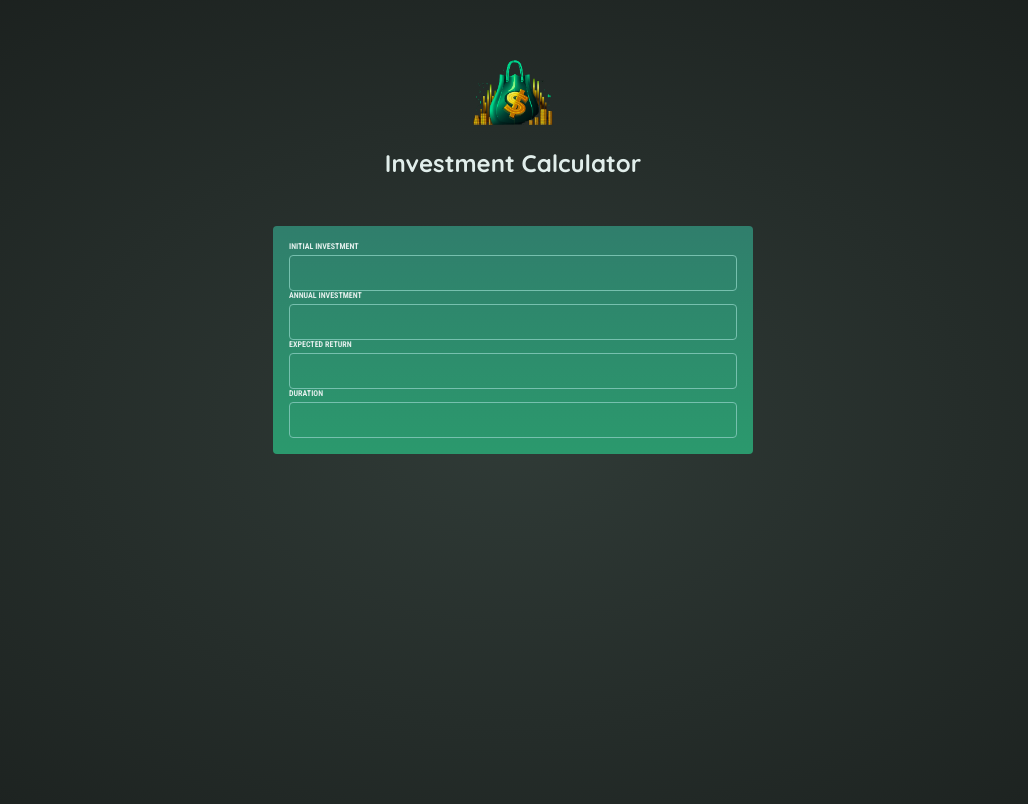
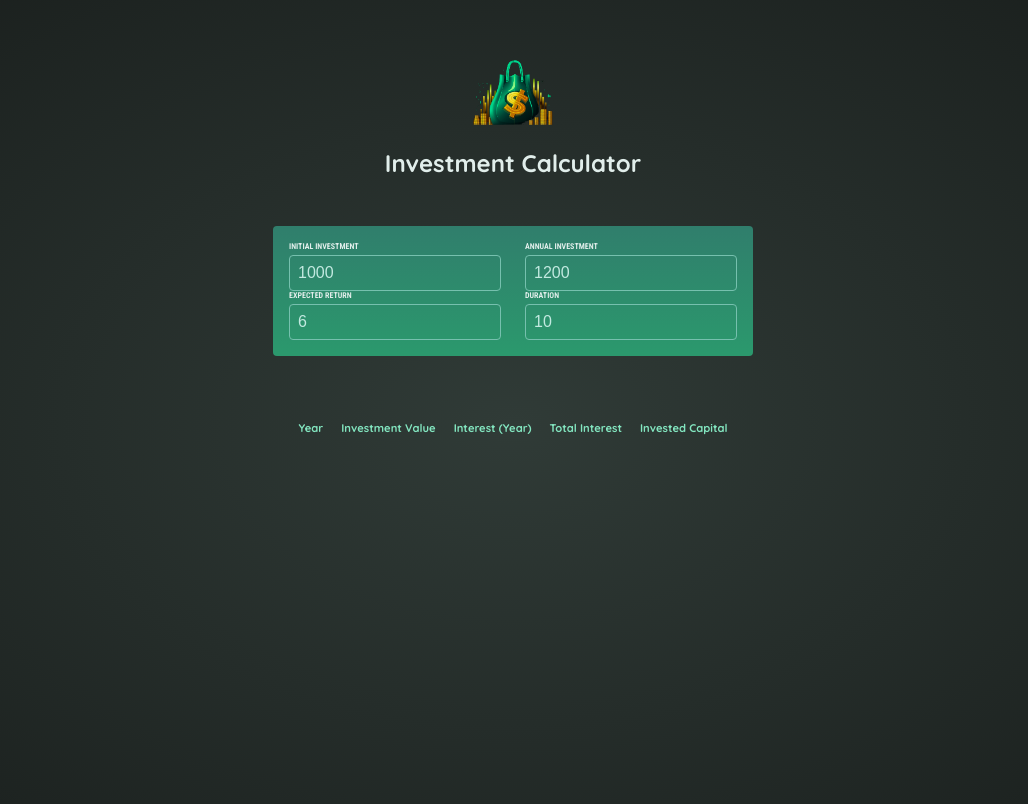
Before and after one commit to RugzakZonderRug/essentials-practice, a React (Vite) app: page / in a window 1280 px wide. Shown: the top 804 px of the page, without its empty margins (127-1155 px from the left). Built offline with nearby package versions, Linux system fonts and the light colour scheme.

Commit message:
Add user input logic and investment calculations

```diff
--- a/index.html
+++ b/index.html
@@ -1,8 +1,12 @@
-<!doctype html>
+<!DOCTYPE html>
 <html lang="en">
   <head>
     <meta charset="UTF-8" />
-    <link rel="icon" type="image/svg+xml" href="/investment-calculator-logo.png" />
+    <link
+      rel="icon"
+      type="image/svg+xml"
+      href="/investment-calculator-logo.png"
+    />
     <meta name="viewport" content="width=device-width, initial-scale=1.0" />
     <title>React Investment Calculator</title>
   </head>
--- a/src/App.jsx
+++ b/src/App.jsx
@@ -1,18 +1,72 @@
-import Header from './components/Header.jsx';
-import InputGroup from './components/InputGroup.jsx';
+import { useState } from "react";
+
+import Header from "./components/Header.jsx";
+import UserInput from "./components/UserInput.jsx";
+import Table from "./components/Table.jsx";
+
+import { calculateInvestmentResults, formatter } from "./util/investment.js";
+
+const defaultInvestmentInputs = {
+  initialInvestment: 1000,
+  annualInvestment: 1200,
+  expectedReturn: 6,
+  duration: 10,
+};
 
 function App() {
+  const [investmentInput, setInvestmentInput] = useState(
+    defaultInvestmentInputs
+  );
+
+  function handleInputChange(event, inputID) {
+    let newVar = Number(event.target.value);
+
+    setInvestmentInput((prevData) => {
+      const updatedData = { ...prevData, [inputID]: newVar };
+      const investmentResults = calculateInvestmentResults(updatedData);
+
+      // Add logic to activate rerender of table
+
+      return updatedData;
+    });
+  }
+
   return (
     <>
       <Header />
-      <div id='user-input'>
-        <InputGroup label='Initial investment' />
-        <InputGroup label='Annual investment' />
-        <InputGroup label='Expected return' />
-        <InputGroup label='Duration' />
+      <div id="user-input">
+        <div className="input-group">
+          <UserInput
+            label="Initial investment"
+            inputID="initialInvestment"
+            inputValue={investmentInput.initialInvestment}
+            inputChange={handleInputChange}
+          />
+          <UserInput
+            label="Annual investment"
+            inputID="annualInvestment"
+            inputValue={investmentInput.annualInvestment}
+            inputChange={handleInputChange}
+          />
+        </div>
+        <div className="input-group">
+          <UserInput
+            label="Expected return"
+            inputID="expectedReturn"
+            inputValue={investmentInput.expectedReturn}
+            inputChange={handleInputChange}
+          />
+          <UserInput
+            label="Duration"
+            inputID="duration"
+            inputValue={investmentInput.duration}
+            inputChange={handleInputChange}
+          />
+        </div>
       </div>
+      <Table />
     </>
-  )
+  );
 }
 
-export default App
+export default App;
--- a/src/components/InputGroup.jsx
+++ /dev/null
@@ -1,8 +0,0 @@
-export default function InputGroup({ label }) {
-    return (
-        <>
-            <label>{label}</label>
-            <input type='number' />
-        </>
-    );
-}
--- /dev/null
+++ b/src/components/Table.jsx
@@ -0,0 +1,16 @@
+export default function Table() {
+  return (
+    <table id="result">
+      <thead>
+        <tr>
+          <th>Year</th>
+          <th>Investment Value</th>
+          <th>Interest (Year)</th>
+          <th>Total Interest</th>
+          <th>Invested Capital</th>
+        </tr>
+      </thead>
+      <tbody></tbody>
+    </table>
+  );
+}
--- /dev/null
+++ b/src/components/UserInput.jsx
@@ -0,0 +1,19 @@
+export default function InputGroup({
+  label,
+  inputID,
+  inputValue,
+  inputChange,
+}) {
+  return (
+    <div className="inputGroup">
+      <label>{label}</label>
+      <input
+        type="number"
+        required
+        key={inputID}
+        value={inputValue}
+        onChange={() => inputChange(event, inputID)}
+      />
+    </div>
+  );
+}
```
Also changed, not shown: src/index.css (+4 -5 lines), src/util/investment.js (+7 -3 lines).
